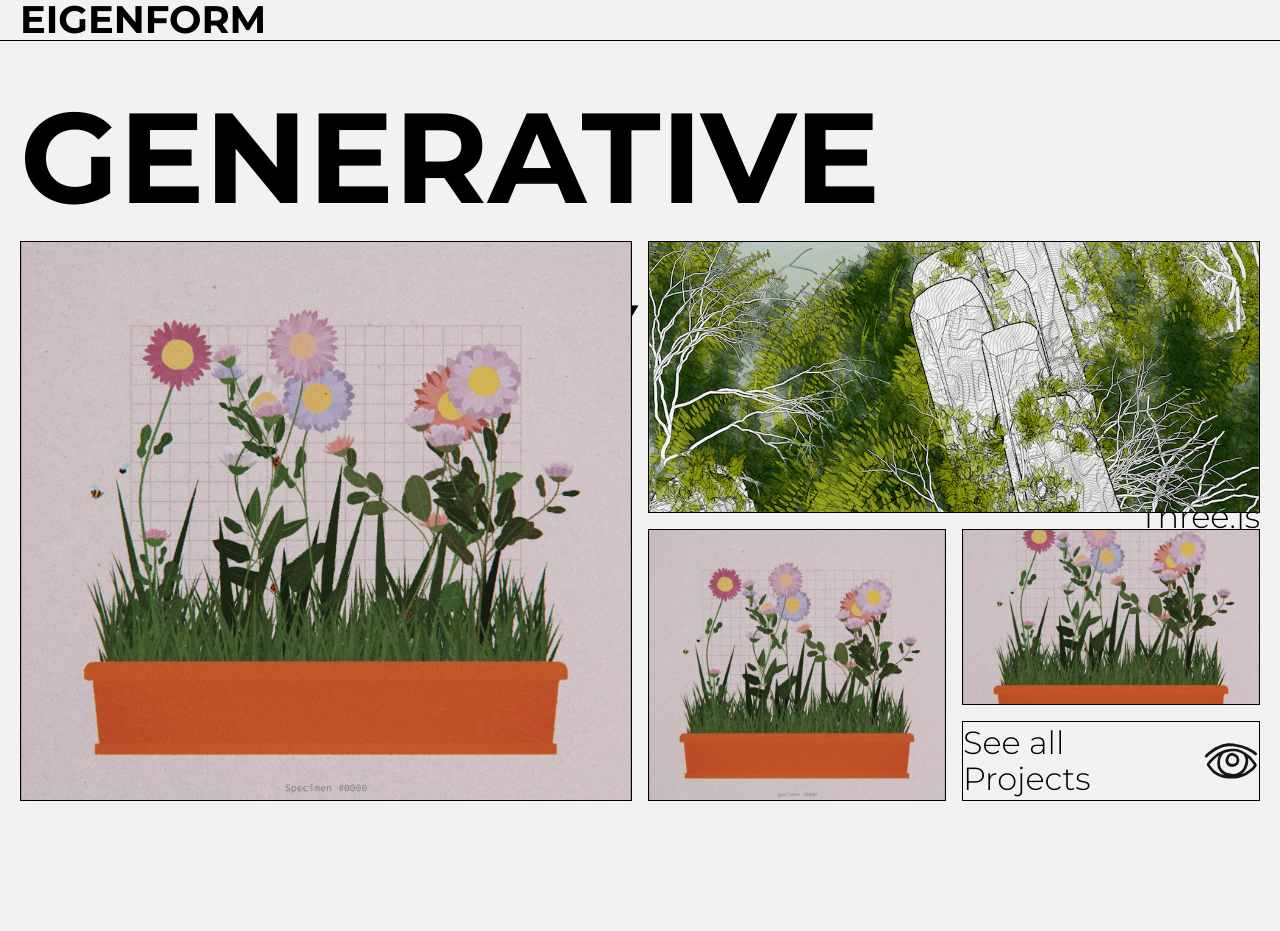
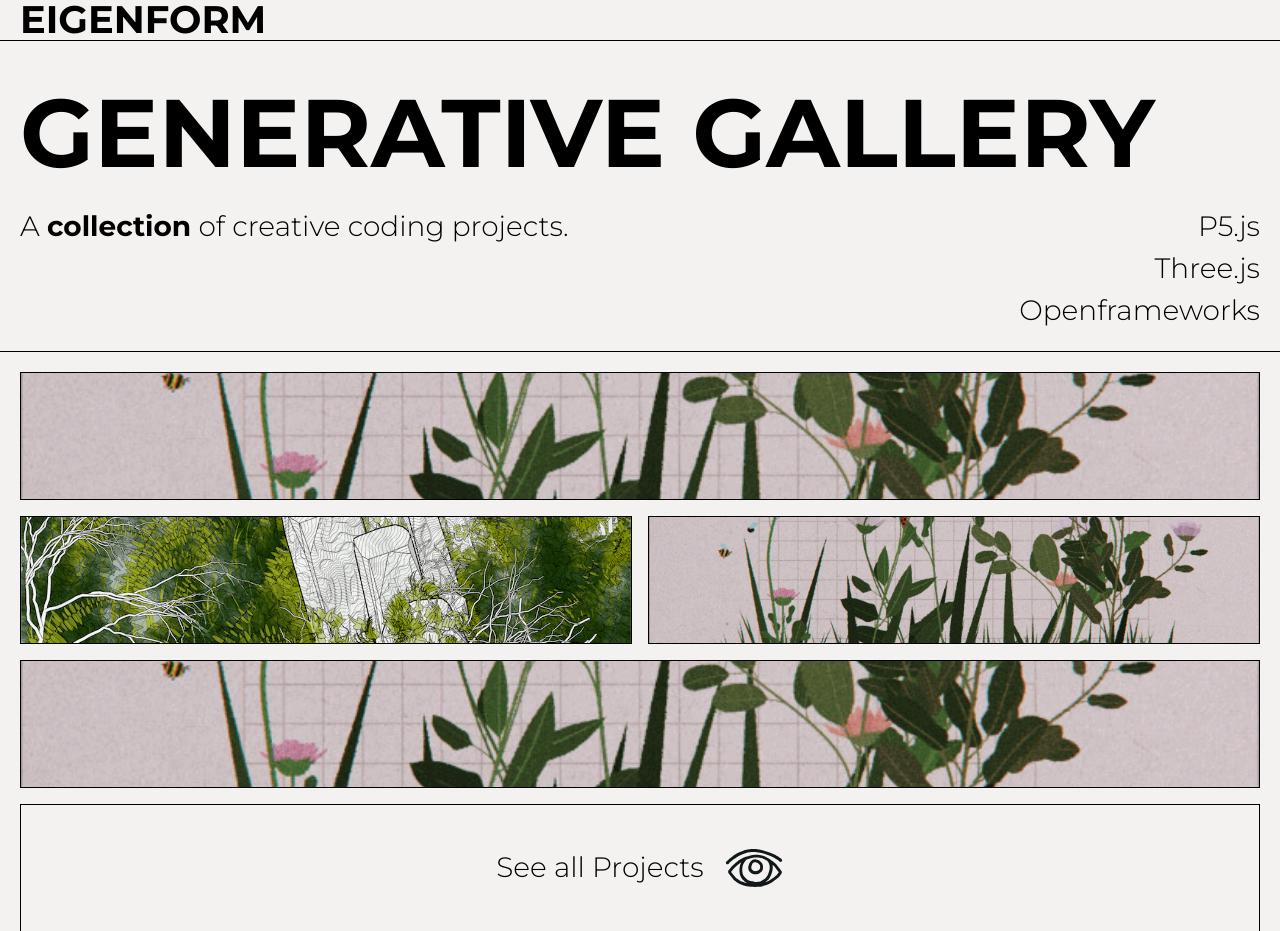
Before and after one commit to ChrisBaderDev/GenerativeGallery, an Astro site: page / in a window 1280 px wide. Shown: the top 931 px of the page. Built offline with nearby package versions, Linux system fonts and the light colour scheme; Astro itself is replaced by a stand-in of ours.

Commit message:
feat: fix layout of homepage #1

```diff
--- a/src/components/common/ImageTextLink.astro
+++ b/src/components/common/ImageTextLink.astro
@@ -26,7 +26,7 @@ const {
     class="overlay absolute inset-0 bg-[var(--col-text)] opacity-0 group-hover:opacity-75 transition-opacity duration-300"
   >
     <a class="flex flex-col w-full h-full justify-center items-center text-center p-5 text-[var(--col-bg)]" href={link}>
-      <h2>{title}</h2>
+      <h2 class="font-bold">{title}</h2>
       <p>{excerpt}</p>
     </a>
   </div>
--- a/src/pages/index.astro
+++ b/src/pages/index.astro
@@ -9,7 +9,9 @@ import EyeIcon from "../../public/icons/eye_icon.svg";
 <Baselayout title="P5Sketch">
   <main>
     <!-- Hero Section -->
-    <section class="hero flex flex-col items-start">
+    <section
+      class="hero flex flex-col items-start lg:h-auto max-lg:h-[calc(40vh-var(--header-height))] max-lg:justify-between"
+    >
       <h1 class="uppercase">Generative Gallery</h1>
       <div class="flex flex-row justify-between w-full">
         <p class="w-1/2">
@@ -23,6 +25,8 @@ import EyeIcon from "../../public/icons/eye_icon.svg";
         </div>
       </div>
     </section>
+    <div class="w-screen border-t-1"></div>
+    <!-- Image gallery -->
     <section class="home-gallery">
       <ImageTextLink
         class={"large"}
@@ -58,7 +62,8 @@ import EyeIcon from "../../public/icons/eye_icon.svg";
       />
       <a
         class="text-4xl text border-1 w-full h-full flex justify-center items-center"
-        href=""><p>See all Projects</p> <EyeIcon class="w-15 hover:w-20 ml-5" /></a
+        href=""
+        ><p>See all Projects</p> <EyeIcon class="w-15 hover:w-20 ml-5" /></a
       >
     </section>
   </main>
@@ -66,12 +71,12 @@ import EyeIcon from "../../public/icons/eye_icon.svg";
 
 <style>
   h1 {
-    font-size: clamp(2rem, 16vw, 8rem);
+    white-space: nowrap;
+    font-size: clamp(1rem, 7.5vw, 8rem);
     font-weight: bold;
   }
 
   p {
-    font-size: 2rem;
     font-weight: 300;
   }
 
@@ -79,12 +84,6 @@ import EyeIcon from "../../public/icons/eye_icon.svg";
     font-weight: 700;
   }
 
-  .hero {
-    height: 20vh;
-  }
-</style>
-
-<style is:global>
   .home-gallery {
     height: 70vh;
     display: grid;
@@ -100,6 +99,18 @@ import EyeIcon from "../../public/icons/eye_icon.svg";
       "large large medium text";
   }
 
+  @media (max-width: 1280px) {
+    .home-gallery {
+      grid-template-columns: 1fr 1fr;
+      grid-template-rows: repeat(4, minmax(0, 1fr));
+      grid-template-areas:
+        "large large"
+        "top medium"
+        "small small"
+        "text text";
+    }
+  }
+
   .home-gallery > * {
     min-width: 0;
     min-height: 0; /* allow shrink */
@@ -110,7 +121,9 @@ import EyeIcon from "../../public/icons/eye_icon.svg";
     height: 100%;
     object-fit: cover; /* crop nicely */
   }
+</style>
 
+<style is:global>
   .large {
     grid-area: large;
   }
--- a/src/styles/global.css
+++ b/src/styles/global.css
@@ -29,7 +29,7 @@
   }
 
   p {
-    font-size: 1.25rem;
+    font-size: clamp(1.75rem, 1.75vw, 2.5rem);
   }
 
   a {
```
